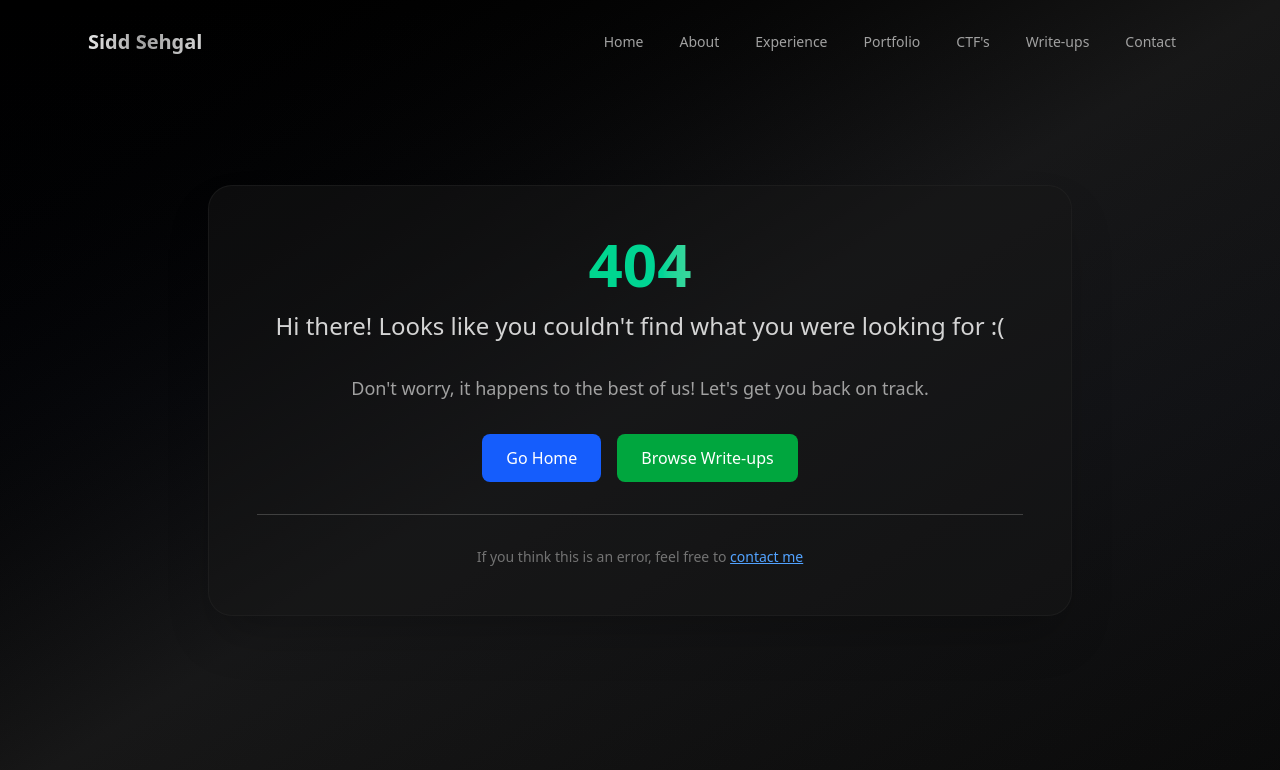
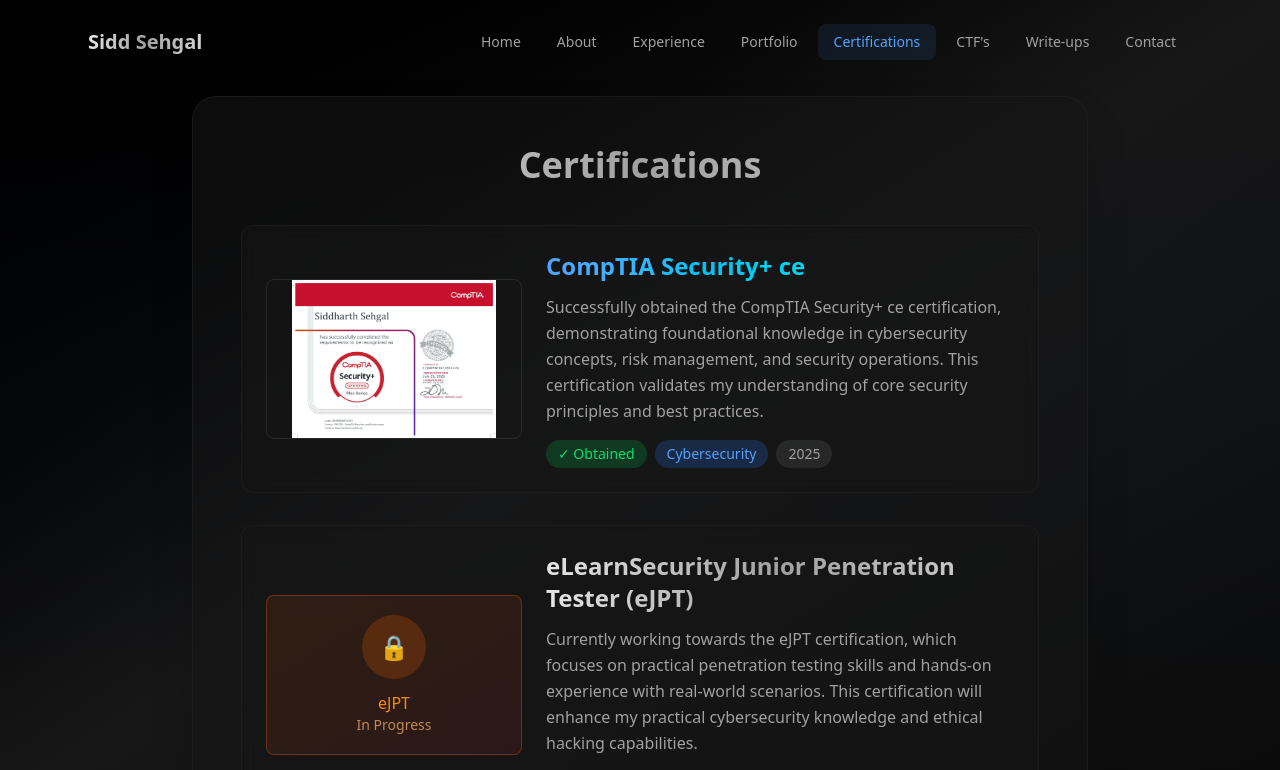
Before and after one commit to SiddDevCS/Sidd-Website, a Next.js app: page /certifications in a window 1280 px wide. Before the commit this address had no page. Shown: the top 770 px of the page. Built offline with nearby package versions, Linux system fonts and the light colour scheme.

Commit message:
/certifications added

```diff
--- /dev/null
+++ b/app/certifications/page.tsx
@@ -0,0 +1,104 @@
+import React from 'react';
+import type { Metadata } from 'next';
+import Image from 'next/image';
+
+export const metadata: Metadata = {
+  title: 'Certifications | Sidd Sehgal',
+  description: 'View Sidd Sehgal\'s professional certifications including CompTIA Security+ and upcoming eJPT certification.',
+  openGraph: {
+    title: 'Certifications | Sidd Sehgal',
+    description: 'View Sidd Sehgal\'s professional certifications including CompTIA Security+ and upcoming eJPT certification.',
+  },
+};
+
+export default function Certifications() {
+  return (
+    <section className="w-full max-w-4xl mx-auto flex flex-col items-center pt-16 pb-16 animate-fadeInUp">
+      <div className="w-full glass-dark rounded-3xl shadow-2xl p-8 md:p-12">
+        <h1 className="text-4xl font-bold mb-10 text-center text-gradient">Certifications</h1>
+
+        {/* CompTIA Security+ Certificate */}
+        <div className="glass-card rounded-xl p-6 mb-8 hover:border-blue-500/20 transition-colors">
+          <div className="flex flex-col md:flex-row items-center gap-6">
+            <div className="flex-shrink-0">
+              <div className="relative w-64 h-40 rounded-lg overflow-hidden border border-neutral-700/50">
+                <Image
+                  src="/documents/CompTIA Security+ ce certificate-1.png"
+                  alt="CompTIA Security+ ce Certificate"
+                  fill
+                  className="object-contain"
+                  priority
+                />
+              </div>
+            </div>
+            <div className="flex-1">
+              <h2 className="text-2xl font-semibold mb-3 text-gradient-blue">CompTIA Security+ ce</h2>
+              <p className="text-neutral-400 mb-4 leading-relaxed">
+                Successfully obtained the CompTIA Security+ ce certification, demonstrating foundational knowledge
+                in cybersecurity concepts, risk management, and security operations. This certification validates
+                my understanding of core security principles and best practices.
+              </p>
+              <div className="flex flex-wrap gap-2">
+                <span className="px-3 py-1 bg-green-500/20 text-green-400 rounded-full text-sm font-medium">
+                  ✓ Obtained
+                </span>
+                <span className="px-3 py-1 bg-blue-500/20 text-blue-400 rounded-full text-sm font-medium">
+                  Cybersecurity
+                </span>
+                <span className="px-3 py-1 bg-neutral-500/20 text-neutral-400 rounded-full text-sm font-medium">
+                  2025
+                </span>
+              </div>
+            </div>
+          </div>
+        </div>
+
+        {/* eJPT Certification in Progress */}
+        <div className="glass-card rounded-xl p-6 mb-8 hover:border-orange-500/20 transition-colors">
+          <div className="flex flex-col md:flex-row items-center gap-6">
+            <div className="flex-shrink-0">
+              <div className="w-64 h-40 rounded-lg bg-gradient-to-br from-orange-500/10 to-red-500/10 border border-orange-500/30 flex items-center justify-center">
+                <div className="text-center">
+                  <div className="w-16 h-16 mx-auto mb-3 rounded-full bg-orange-500/20 flex items-center justify-center">
+                    <span className="text-2xl">🔒</span>
+                  </div>
+                  <p className="text-orange-400 font-medium">eJPT</p>
+                  <p className="text-orange-300/70 text-sm">In Progress</p>
+                </div>
+              </div>
+            </div>
+            <div className="flex-1">
+              <h2 className="text-2xl font-semibold mb-3 text-gradient">eLearnSecurity Junior Penetration Tester (eJPT)</h2>
+              <p className="text-neutral-400 mb-4 leading-relaxed">
+                Currently working towards the eJPT certification, which focuses on practical penetration testing
+                skills and hands-on experience with real-world scenarios. This certification will enhance my
+                practical cybersecurity knowledge and ethical hacking capabilities.
+              </p>
+              <div className="flex flex-wrap gap-2">
+                <span className="px-3 py-1 bg-orange-500/20 text-orange-400 rounded-full text-sm font-medium">
+                  In Progress
+                </span>
+                <span className="px-3 py-1 bg-blue-500/20 text-blue-400 rounded-full text-sm font-medium">
+                  Penetration Testing
+                </span>
+                <span className="px-3 py-1 bg-purple-500/20 text-purple-400 rounded-full text-sm font-medium">
+                  Ethical Hacking
+                </span>
+              </div>
+            </div>
+          </div>
+        </div>
+
+        {/* Future Certifications Section */}
+        <div className="glass-card rounded-xl p-6 hover:border-neutral-500/20 transition-colors">
+          <h2 className="text-xl font-semibold mb-4 text-gradient-blue">Future Goals</h2>
+          <p className="text-neutral-400 leading-relaxed">
+            I'm continuously expanding my cybersecurity knowledge and plan to pursue additional certifications
+            including OSCP (Offensive Security Certified Professional) and other advanced security certifications
+            to further enhance my expertise in the field.
+          </p>
+        </div>
+      </div>
+    </section>
+  );
+}
--- a/app/components/Navbar.tsx
+++ b/app/components/Navbar.tsx
@@ -39,6 +39,7 @@
     { name: "About", path: "/about" },
     { name: "Experience", path: "/experience" },
     { name: "Portfolio", path: "/portfolio" },
+    { name: "Certifications", path: "/certifications" },
     { name: "CTF's", path: "/ctfs" },
     { name: "Write-ups", path: "/writeups" },
     { name: "Contact", path: "/contact" },
```
Also changed, not shown: public/documents/CompTIA Security+ ce certificate-1.png (added).
